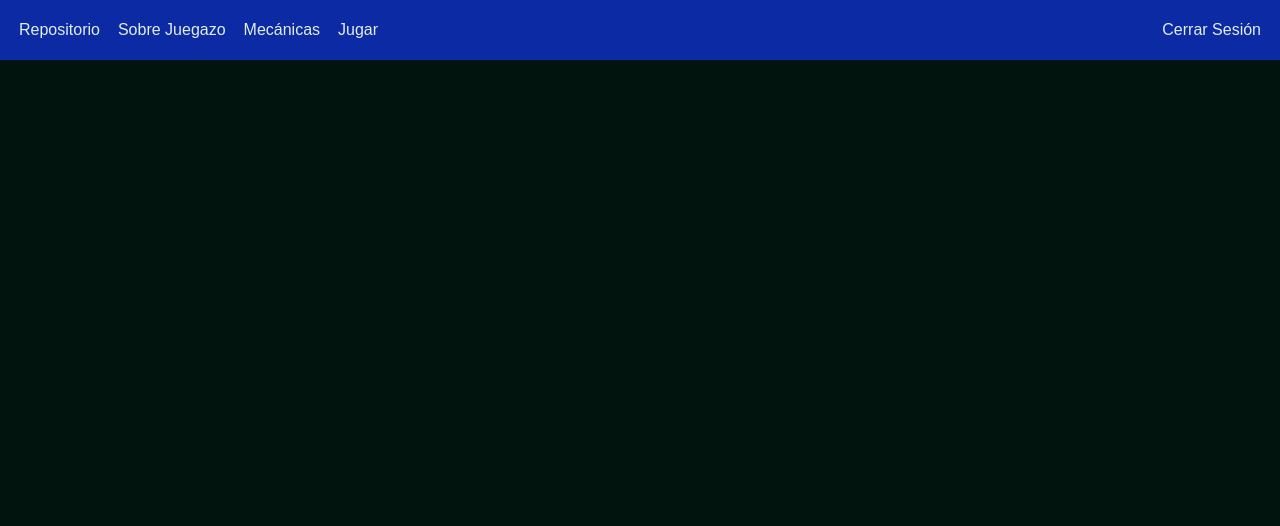
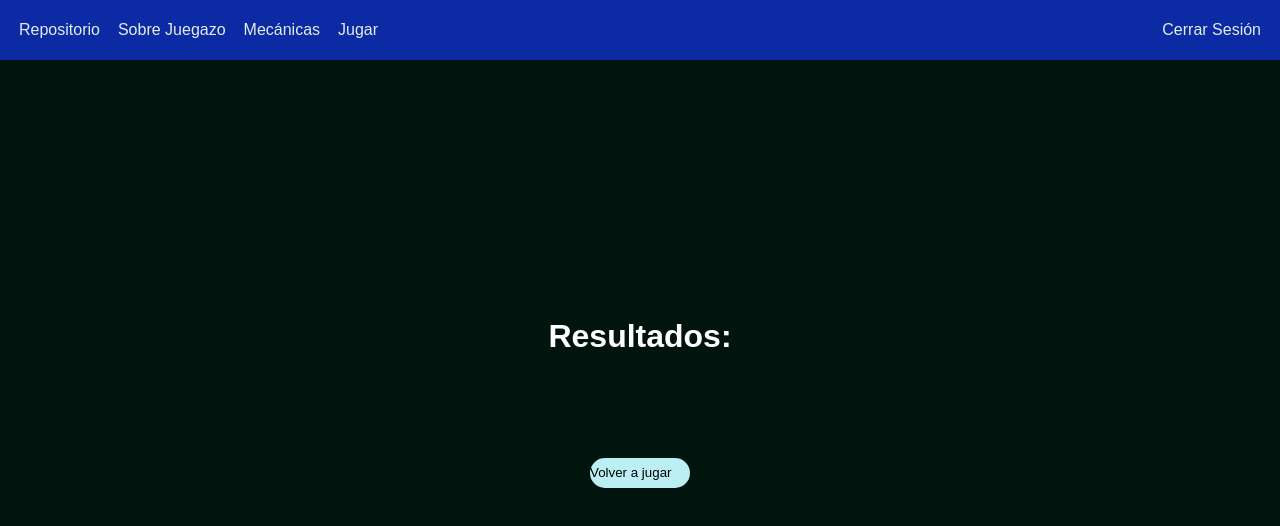
Before and after one commit to rbncode/Juegazo-Wiki, a Vue app: page /resultados in a window 1280 px wide. Before the commit this address had no page. Shown: the top 526 px of the page. Built offline with nearby package versions, Linux system fonts and the light colour scheme; sample sign-in values are in the browser's storage.

Commit message:
Vista Resultados

```diff
--- a/src/router/index.js
+++ b/src/router/index.js
@@ -44,6 +44,11 @@ const router = createRouter({
       name: "about",
       component: () => import("@/views/AboutView.vue"),
     },
+    {
+      path: "/resultados",
+      name: "resultados",
+      component: () => import("@/views/ResultsView.vue"),
+    },
   ],
 });
 
--- /dev/null
+++ b/src/views/ResultsView.vue
@@ -0,0 +1,51 @@
+<template>
+  <div class="body">
+    <h1>Resultados:</h1>
+    <br />
+    <div>
+      <button @click="startGame">Volver a jugar</button>
+    </div>
+  </div>
+</template>
+
+<script>
+export default {
+  methods: {
+    startGame() {
+      this.$router.push("/selector");
+    },
+  },
+};
+</script>
+
+<style scoped>
+.body {
+  font-family: Arial, sans-serif;
+  color: white;
+  display: flex;
+  flex-direction: column;
+  justify-content: center;
+  align-items: center;
+  min-height: 80vh;
+  row-gap: 40px;
+}
+h1 {
+  margin: 20px;
+}
+
+button {
+  top: 100px;
+  display: flex;
+  flex-direction: column;
+  background-color: #bbeff4;
+  border: none;
+  border-radius: 20px;
+  width: 100px;
+  height: 30px;
+  justify-content: center;
+  text-align: center;
+  top: 50%;
+  transform: translateY(-50%);
+  z-index: 10;
+}
+</style>
```
